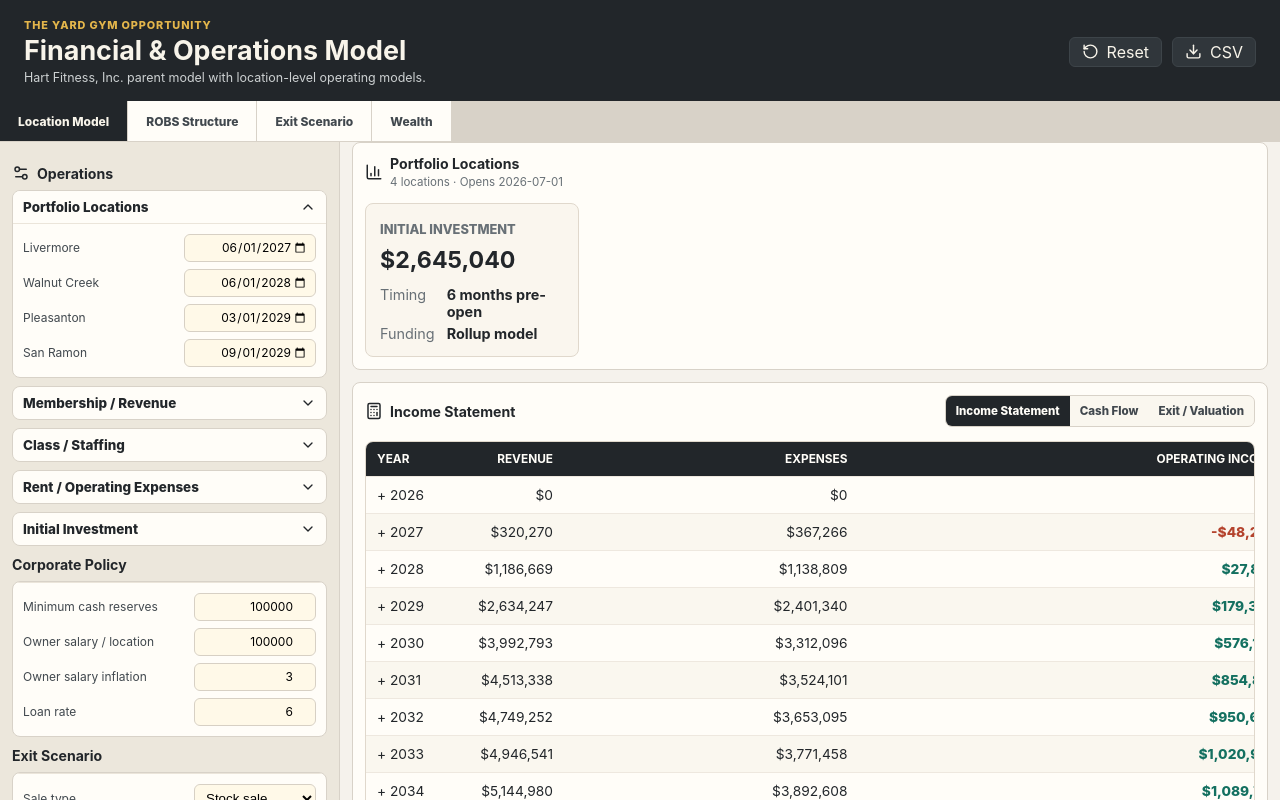
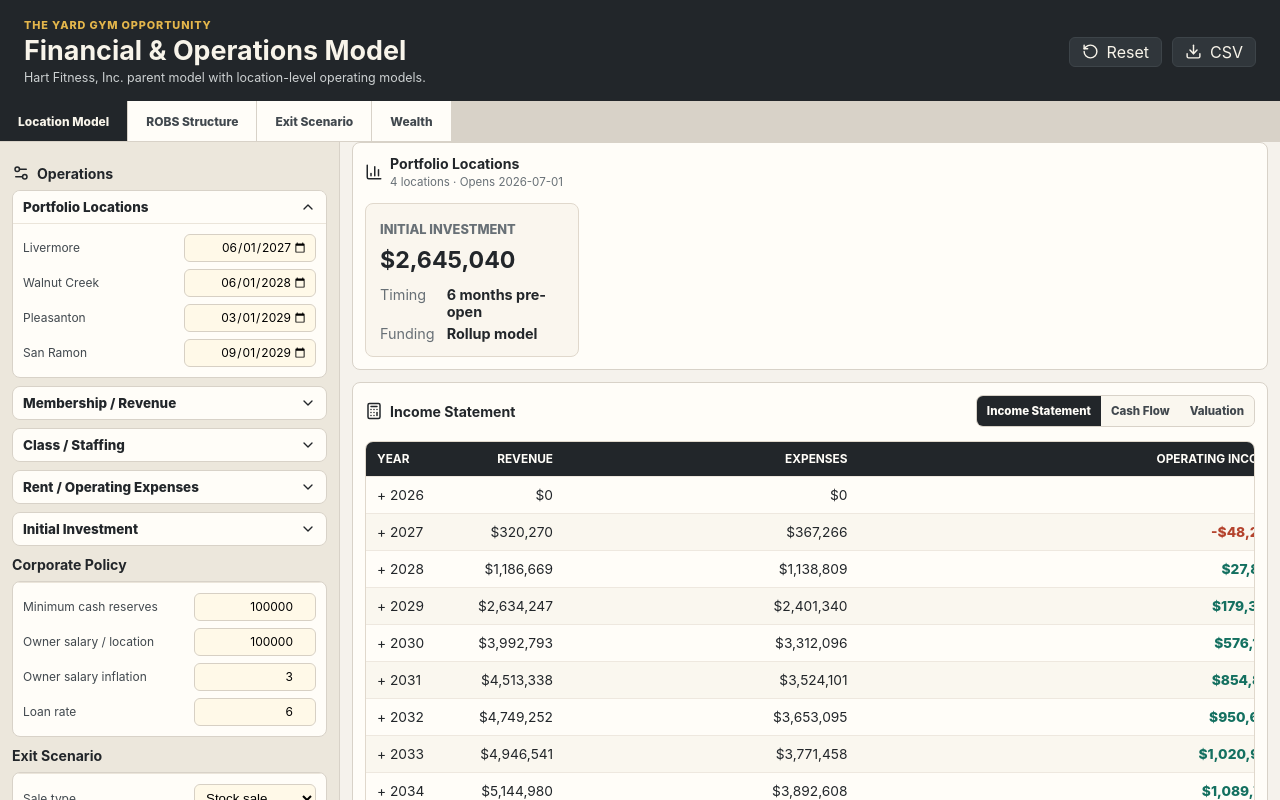
Before and after one commit to jkhart/theyardgym-financials, a React (Vite) app: page / in a window 1280 px wide. Shown: the top 800 px of the page. Built offline with nearby package versions, Linux system fonts and the light colour scheme.

Commit message:
Rename valuation statement tab

```diff
--- a/src/components/Dashboard.jsx
+++ b/src/components/Dashboard.jsx
@@ -43,7 +43,7 @@ export function Dashboard({ model, locationMeta }) {
       ],
     },
     exitValuation: {
-      title: "Exit / Valuation",
+      title: "Valuation",
       columns: [
         ["ttmOperatingProfit", "TTM Operating Profit", "money"],
         ["valuationEnterpriseValue", "Enterprise Value", "money"],
```
